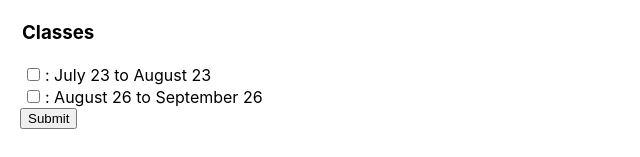
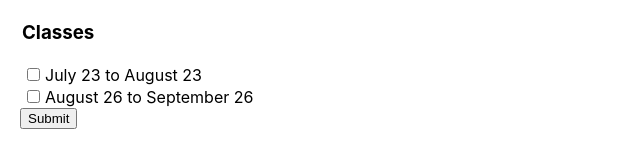
Before and after one commit to darintrimillos/ma-form-ui, a React (Create React App) app: page / in a window 1280 px wide. Both pictures are taken after a click on the checkbox "Sports". Shown: the part 415-572 px from the top of the page, without its empty margins (0-640 px from the left). Built offline with nearby package versions, Linux system fonts and the light colour scheme.

Commit message:
disable checkboxes with time conflicts

```diff
--- a/src/components/SelectClasses/SelectClasses.js
+++ b/src/components/SelectClasses/SelectClasses.js
@@ -1,4 +1,5 @@
 import React, { useState, useEffect } from 'react';
+import isDisabled from './isDisabled';
 
 function SelectClasses(props) {
   const [state, setState] = useState(() => {
@@ -6,7 +7,9 @@ function SelectClasses(props) {
     return {
       checkboxes: checkboxes,
       areaOfStudy: [],
-      checked: []
+      checked: [],
+      checkedCategories: [],
+      checkedDates: []
     }
   });
 
@@ -21,12 +24,16 @@ function SelectClasses(props) {
     const future = state.checkboxes;
     const checkedIndex = e.target.name;
     const checked = []
+    const checkedCategories = [];
+    const checkedDates = [];
 
     future[checkedIndex] = !future[checkedIndex];
 
     for (let i = 0; i < future.length; i++) {
       if (future[i] === true) {
         checked.push(i);
+        checkedCategories.push(props.schedule[i].categoryId);
+        checkedDates.push([props.schedule[i].startDate, props.schedule[i].endDate]);
       }
     }
 
@@ -34,54 +41,14 @@ function SelectClasses(props) {
       return {
         ...prevState,
         ...{ checkboxes: future },
-        ...{ checked: checked }
+        ...{ checked: checked },
+        ...{ checkedCategories: checkedCategories },
+        ...{ checkedDates: checkedDates }
       }
     });
   }
 
-  const disabled = (isChecked, index) => {
-    if (isChecked) {
-      console.log('i am checked!')
-      return false;
-    }
-
-    // for (let i = 0; i < state.checked.length; i++) {
-
-    // }
-  }
-
-    // for (let i = 0; i < state.checked.length; i++) {
-    //   const checked = props.schedule[state.checked[i]];
-    // }
-
-  //   console.log('disabled', checkbox, state.checked);
-  //   if (isChecked) return false;
-
-  //   for (let i = 0; i < state.checked.length; i++) {
-
-  //     // checkbox is same category as already checked
-  //     if (state.checked.categoryId === checkbox.categoryId) {
-  //       console.log('categoryIds match')
-  //       return true;
-  //     }
-
-  //     console.log('checking times');
-  //     const { startDate, endDate } = state.checked[i];
-  //     if (startDate > checkbox.startDate) {
-  //       if (checkbox.endDate > startDate
-  //         || checkbox.endDate > endDate) return true;
-  //     } else {
-  //       if (endDate > checkbox.startDate
-  //         || endDate > checkbox.endDate) return true;
-  //     }
-  //   }
-  //   console.log('still enabled');
-
-  //   return false;
-  // }
-  // }
-
-  const noAreaOfStudy = () => props.areaOfStudy.length === 0
+  const noAreaOfStudy = () => state.areaOfStudy.length === 0
     ? (<p>Select an Area of Study</p>)
     : null;
 
@@ -99,9 +66,24 @@ function SelectClasses(props) {
             value={state.checkboxes[index]}
             name={index}
             onChange={handleChecked}
-            disabled={disabled(state.checkboxes[index], index)}
+            disabled={isDisabled(
+              state.checkboxes[index],
+              item.categoryId,
+              state.checkedCategories,
+              [item.startDate, item.endDate],
+              state.checkedDates
+            )}
           />
-          <label htmlFor={checkboxId}>{ item.categoryLabel}: { item.label }</label>
+          <label
+            htmlFor={checkboxId}
+            className={isDisabled(
+              state.checkboxes[index],
+              item.categoryId,
+              state.checkedCategories,
+              [item.startDate, item.endDate],
+              state.checkedDates
+            ) ? 'disabled': null}
+          >{item.label}</label>
         </li>
       )
     });
--- /dev/null
+++ b/src/components/SelectClasses/isDisabled.js
@@ -0,0 +1,19 @@
+/* eslint-disable no-mixed-operators */
+function isDisabled(isChecked, categoryId, checkedCategories, checkbox, checked) {
+  if (isChecked) return false;
+  if (checkedCategories.indexOf(categoryId) !== -1) return true;
+
+  const hasTimeConflict = (startDate, endDate, compStart, compEnd) => {
+    if (startDate > compStart && compEnd > startDate
+      || compStart > startDate && endDate > compStart) return true;
+  }
+
+  for (let i = 0; i < checked.length; i++) {
+    if (hasTimeConflict(checkbox[0], checkbox[1], checked[i][0], checked[i][1])) {
+      return true;
+    }
+  }
+  return false;
+}
+
+export default isDisabled;
```
